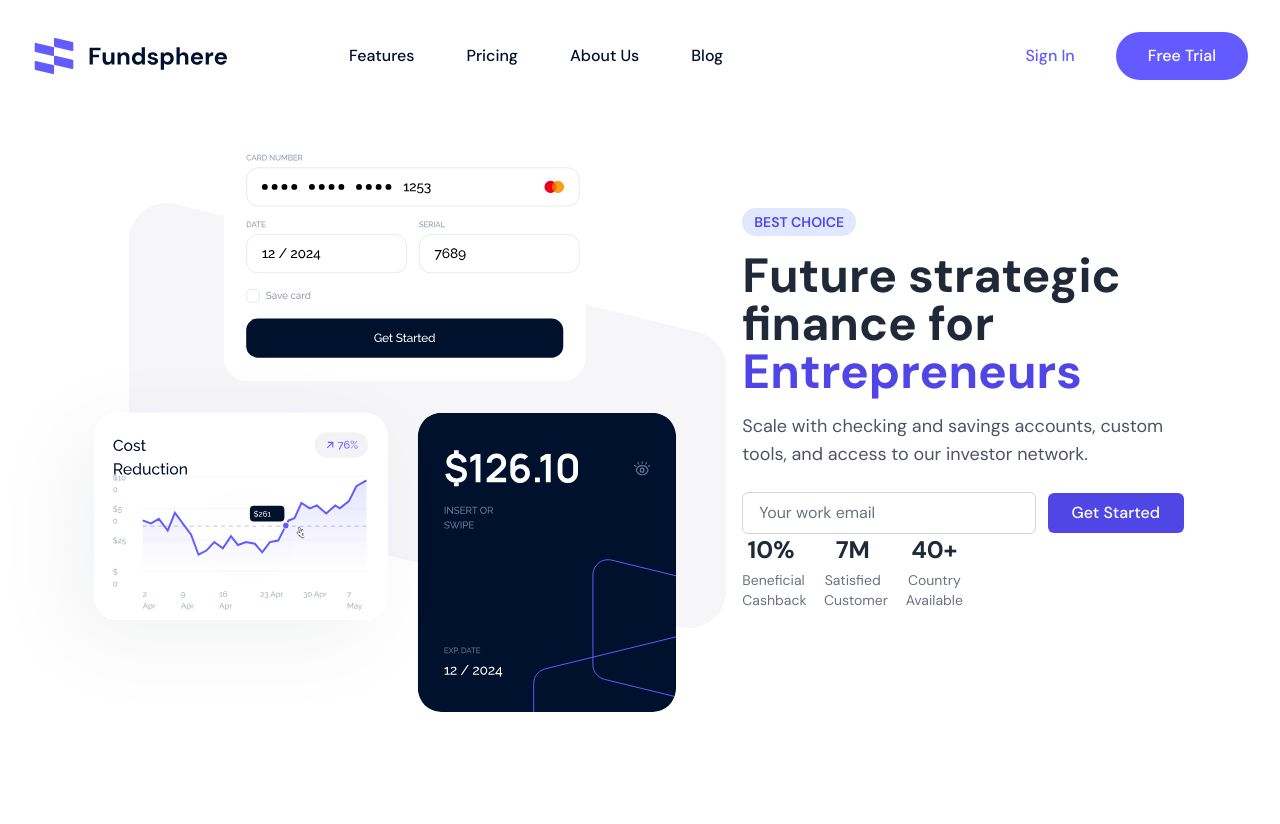
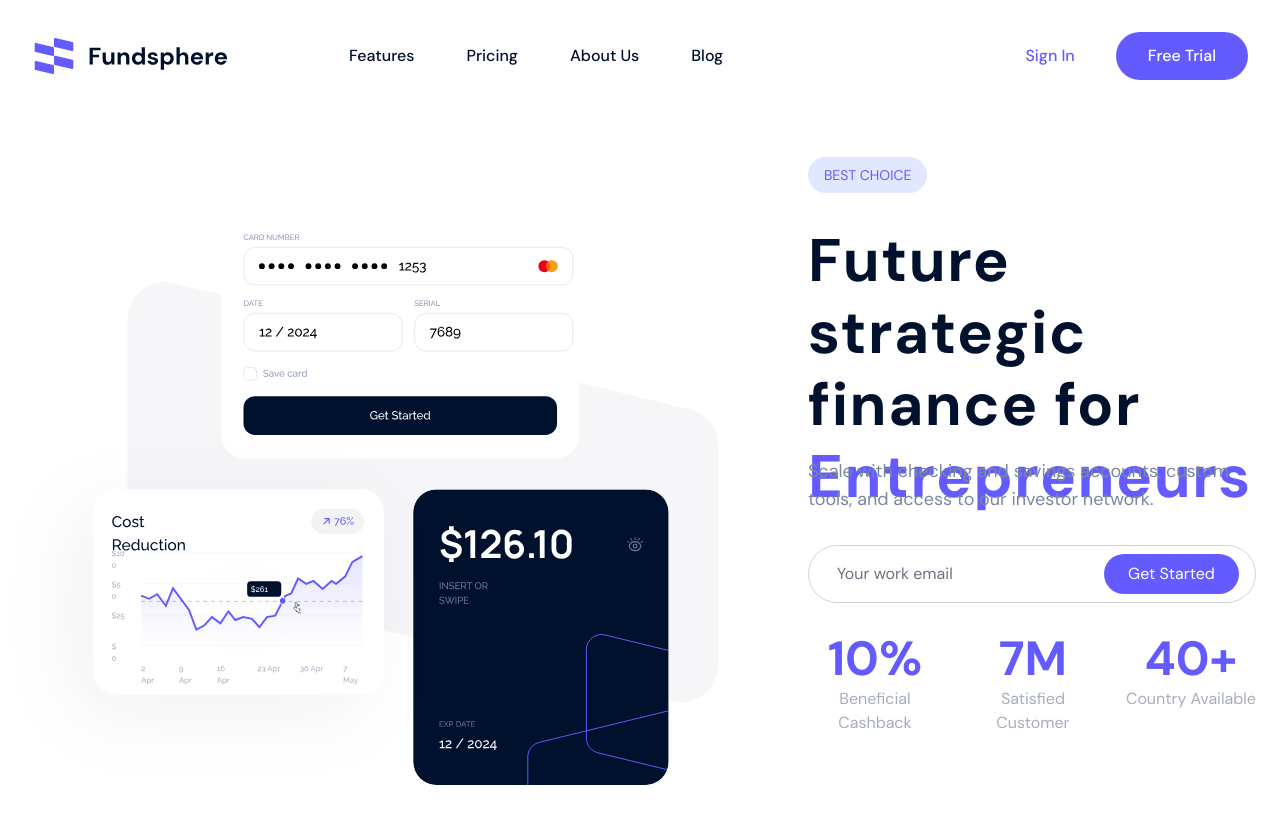
Before and after one commit to azkaanasiyya/Fundsphere, a React (Vite) app: page / in a window 1280 px wide. Shown: the top 824 px of the page. Built offline with nearby package versions, Linux system fonts and the light colour scheme.

Commit message:
hero section

```diff
--- a/src/App.jsx
+++ b/src/App.jsx
@@ -1,6 +1,7 @@
 import Footer from "./components/Footer"
 import Navbar from "./components/Navbar"
-import HomePage from "./pages/HomePage"
+import Hero from "./section/Hero"
+import Ads from "./section/Ads"
 
 function App() {
 
@@ -8,7 +9,8 @@
   return (
     <div >
     < Navbar />
-    < HomePage />
+    < Hero />
+    < Ads />
     {/* < Footer />    */}
     </div>
   )
--- a/src/pages/HomePage.jsx
+++ /dev/null
@@ -1,60 +0,0 @@
-import heroImage from '../assets/hero.svg';
-
-function HomePage() {
-  return (
-    <div className="home-page">
-      <div className="container max-w-[1200px]">
-        <div className="hero flex flex-row items-center justify-between">
-          <div className="hero-image pb-[104px] pt-32">
-            <img src={heroImage} alt="hero" />
-          </div>
-          <div className="hero-content flex w-[482px] flex-col gap-[16px] bg-white px-4 py-12">
-            <section className="flex h-full flex-col">
-              <div className="mx-auto flex h-full max-w-full flex-col">
-                <div className="w-full flex-grow">
-                  <span className="mb-4 inline-block rounded-full bg-indigo-100 px-3 py-1 text-sm font-semibold text-indigo-600">
-                    BEST CHOICE
-                  </span>
-                  <h1 className="mb-4 text-4xl font-bold leading-tight text-gray-800 sm:text-5xl">
-                    Future strategic finance for <span className="text-indigo-600">Entrepreneurs</span>
-                  </h1>
-                  <p className="mb-6 text-base text-gray-600 sm:text-lg">
-                    Scale with checking and savings accounts, custom tools, and access to our investor network.
-                  </p>
-                  <div className="flex flex-col items-start gap-3 sm:flex-row sm:items-center">
-                    <input
-                      type="email"
-                      placeholder="Your work email"
-                      className="w-full flex-1 rounded-md border border-gray-300 px-4 py-2 focus:border-indigo-500 focus:outline-none sm:w-auto"
-                    />
-                    <button className="rounded-md bg-indigo-600 px-6 py-2 font-medium text-white transition-colors hover:bg-indigo-700">
-                      Get Started
-                    </button>
-                  </div>
-                </div>
-                <div className="flex w-full justify-center md:w-1/2 md:justify-end">
-                  <div className="grid grid-cols-3 gap-6">
-                    <div className="text-center">
-                      <h2 className="text-2xl font-bold text-gray-800">10%</h2>
-                      <p className="mt-1 text-sm text-gray-500">Beneficial Cashback</p>
-                    </div>
-                    <div className="text-center">
-                      <h2 className="text-2xl font-bold text-gray-800">7M</h2>
-                      <p className="mt-1 text-sm text-gray-500">Satisfied Customer</p>
-                    </div>
-                    <div className="text-center">
-                      <h2 className="text-2xl font-bold text-gray-800">40+</h2>
-                      <p className="mt-1 text-sm text-gray-500">Country Available</p>
-                    </div>
-                  </div>
-                </div>
-              </div>
-            </section>
-          </div>
-        </div>
-      </div>
-    </div>
-  );
-}
-
-export default HomePage;
--- /dev/null
+++ b/src/section/Ads.jsx
@@ -0,0 +1,11 @@
+function Ads() {
+  return (
+    <div>
+        <div className="container max-w-[1200px] ">
+
+        </div>
+    </div>
+  )
+}
+
+export default Ads;
--- /dev/null
+++ b/src/section/Hero.jsx
@@ -0,0 +1,78 @@
+import heroImage from '../assets/hero.svg';
+
+function Hero() {
+  return (
+    <div className="home-page">
+      <div className="container max-w-[1200px] ">
+        <div className="hero flex flex-row items-center justify-between">
+          <div className="hero-image pb-[104px] pt-52">
+            <img src={heroImage} alt="hero" />
+          </div>
+          <div className="hero-content flex w-[482px] flex-col gap-[16px] bg-white px-4 py-12">
+            <section className="flex h-full flex-col">
+              <div className="mx-auto ml-[73.92px] flex h-full max-w-full flex-col gap-[32px]">
+                <div className="w-full flex-grow">
+                  <span className="mb-[32px] inline-block rounded-full bg-indigo-100 px-[16px] py-[8px] text-sm font-normal text-primary-500">
+                    BEST CHOICE
+                  </span>
+                  <h1 className="mb-[16px] w-[480px] h-[216px] text-6xl font-bold text-neutral-500 leading-[72px] tracking-wide">
+                    Future strategic finance for <span className="text-primary-500">Entrepreneurs</span>
+                  </h1>
+
+                  <p className="mb-[32px] text-base text-neutral-300 sm:text-lg">
+                    Scale with checking and savings accounts, custom tools, and access to our investor network.
+                  </p>
+                  <div className="flex w-full max-w-md items-center rounded-full border border-gray-300 px-4 py-2">
+                    <input
+                      type="email"
+                      placeholder="Your work email"
+                      className="
+                        flex-1
+                        border-none
+                        placeholder:text-gray-500
+                        text-base
+                      "
+                    />
+                    <button
+                      className="
+                        ml-2
+                        rounded-full
+                        bg-primary-500
+                        px-6
+                        py-2
+                        text-base
+                        text-white
+                        hover:bg-primary-400
+                        transition-colors
+                      "
+                    >
+                      Get Started
+                    </button>
+                  </div>
+                </div>
+                <div className="flex w-full justify-center">
+                  <div className="grid grid-cols-3 gap-6">
+                    <div className="text-center">
+                      <h2 className="text-5xl font-bold text-primary-500">10%</h2>
+                      <p className="mt-1 text-base text-neutral-200">Beneficial Cashback</p>
+                    </div>
+                    <div className="text-center">
+                      <h2 className="text-5xl font-bold text-primary-500">7M</h2>
+                      <p className="mt-1 text-base text-neutral-200">Satisfied Customer</p>
+                    </div>
+                    <div className="text-center">
+                      <h2 className="text-5xl font-bold text-primary-500">40+</h2>
+                      <p className="mt-1 text-base text-neutral-200">Country Available</p>
+                    </div>
+                  </div>
+                </div>
+              </div>
+            </section>
+          </div>
+        </div>
+      </div>
+    </div>
+  );
+}
+
+export default Hero;
```
